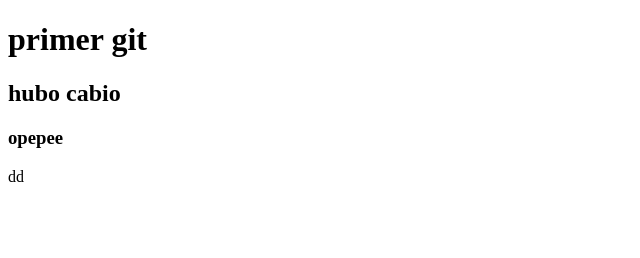
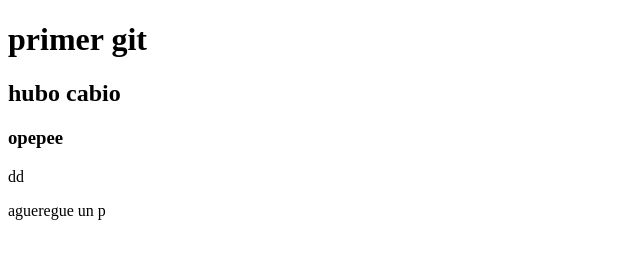
Before and after one commit to ivannf1997/repositorio, a plain HTML site: page index.html in a window 1280 px wide. Shown: the whole page, without its empty margins (0-640 px from the left). Drawn offline with Linux system fonts and the light colour scheme.

Commit message:
agregue un p

```diff
--- a/index.html
+++ b/index.html
@@ -12,7 +12,7 @@
     <h2>hubo cabio</h2>
     <h3>opepee</h3>
     <p>dd</p>
-
+<p>agueregue un p</p>
 
 </body>
 </html>
```
